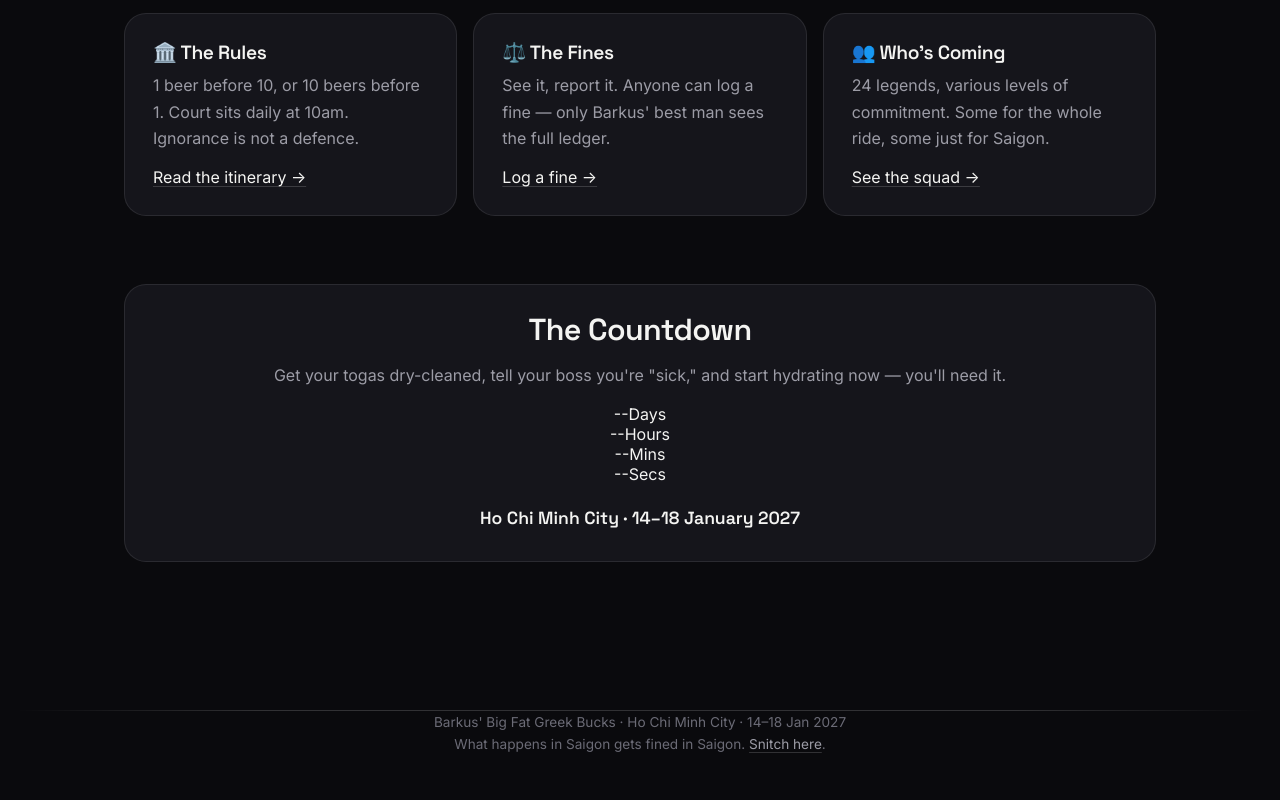
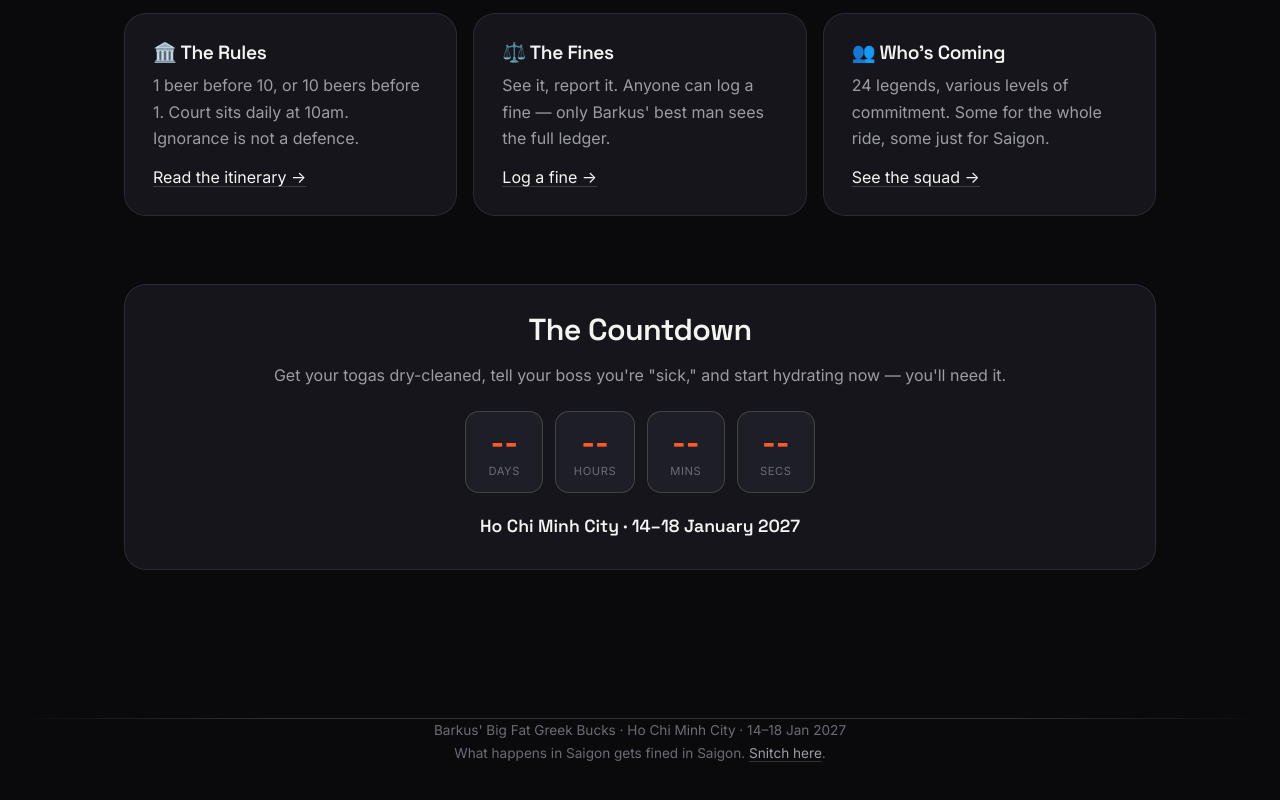
Before and after one commit to dmcassidy97-lgtm/barkus-bucks-2027, a website: page public/index.html in a window 1280 px wide. Shown: the part 865-1665 px from the top of the page. Drawn offline with Linux system fonts and the light colour scheme.

Commit message:
Add countdown grid styles

```diff
--- a/public/css/style.css
+++ b/public/css/style.css
@@ -577,5 +577,46 @@ table.fines-table th { color: var(--text-faint); font-size: 0.72rem; text-transf
 .stat .num { font-family: 'Space Grotesk', sans-serif; font-size: 1.9rem; font-weight: 600; color: var(--text); }
 .stat .label { font-size: 0.78rem; color: var(--text-faint); }
 
+/* ---------- Countdown ---------- */
+.countdown-grid {
+  display: flex;
+  justify-content: center;
+  gap: 0.75rem;
+  flex-wrap: wrap;
+  margin-top: 1.4rem;
+}
+.countdown-unit {
+  display: flex;
+  flex-direction: column;
+  align-items: center;
+  background: var(--surface-2);
+  border: 1px solid var(--border-strong);
+  border-radius: var(--radius-md);
+  padding: 0.9rem 1.1rem;
+  min-width: 78px;
+}
+.countdown-num {
+  font-family: 'Space Grotesk', sans-serif;
+  font-size: 2rem;
+  font-weight: 700;
+  color: var(--accent);
+  line-height: 1;
+  font-variant-numeric: tabular-nums;
+}
+.countdown-label {
+  font-size: 0.7rem;
+  text-transform: uppercase;
+  letter-spacing: 0.05em;
+  color: var(--text-faint);
+  margin-top: 0.35rem;
+}
+.countdown-live {
+  font-family: 'Space Grotesk', sans-serif;
+  font-size: 1.5rem;
+  font-weight: 600;
+  color: var(--accent);
+  margin: 1.4rem 0 0;
+}
+
 .center { text-align: center; }
 .muted { color: var(--text-dim); }
```
